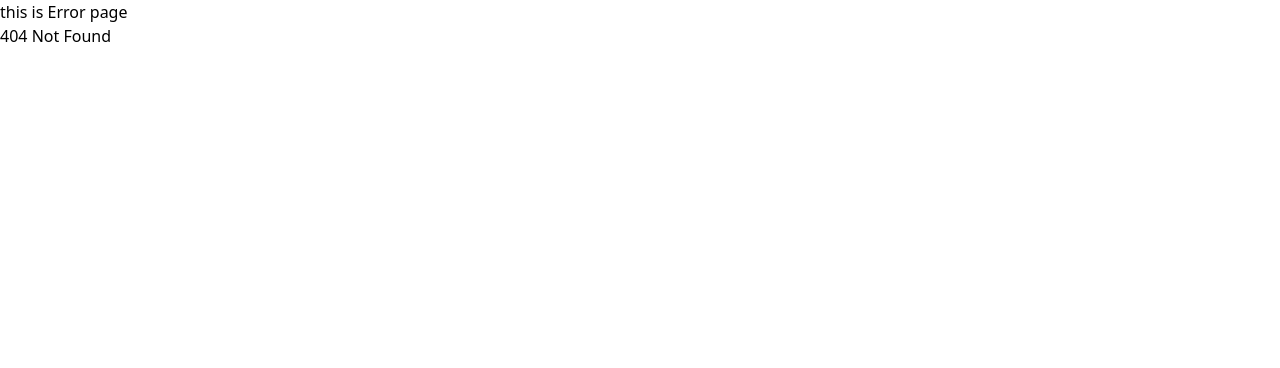
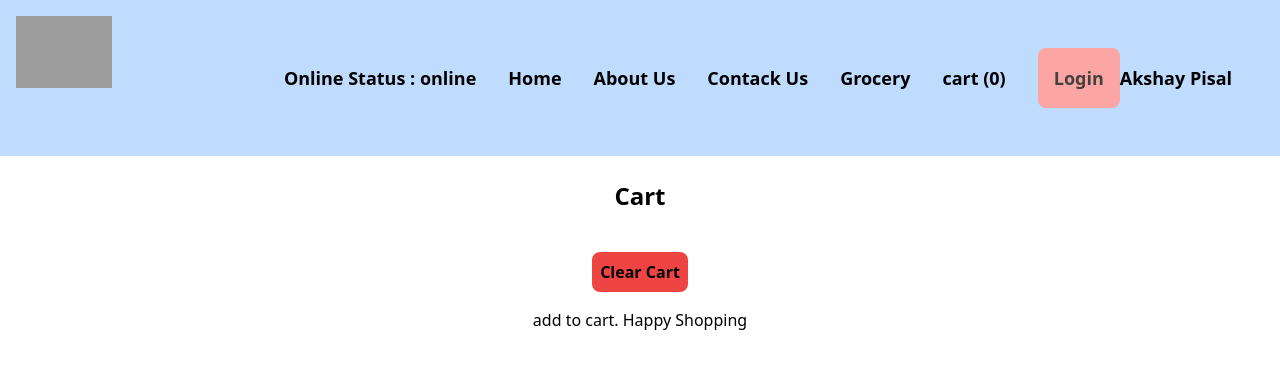
Before and after one commit to akspis/React-App, a React (Vite) app: page /cart in a window 1280 px wide. Before the commit this address had no page. Shown: the top 368 px of the page. Built offline with nearby package versions, Linux system fonts and the light colour scheme; grey boxes are pictures that could not be loaded.

Commit message:
added redux library and implemented with ne cart page

```diff
--- a/package.json
+++ b/package.json
@@ -24,8 +24,10 @@
     "tailwindcss": "^3.4.0"
   },
   "dependencies": {
+    "@reduxjs/toolkit": "^2.0.1",
     "react": "^18.2.0",
     "react-dom": "^18.2.0",
+    "react-redux": "^9.0.4",
     "react-router-dom": "^6.21.1"
   }
 }
--- a/src/Components/Body.js
+++ b/src/Components/Body.js
@@ -17,11 +17,11 @@ const Body = () => {
     const data = await fetch(SWIGGY_API);
     const jsonData = await data.json();
     setRestaurantList(
-      jsonData?.data?.cards[1]?.card?.card?.gridElements?.infoWithStyle
+      jsonData?.data?.cards[2]?.card?.card?.gridElements?.infoWithStyle
         ?.restaurants
     );
     setFilterRestuarant(
-      jsonData?.data?.cards[1]?.card?.card?.gridElements?.infoWithStyle
+      jsonData?.data?.cards[2]?.card?.card?.gridElements?.infoWithStyle
         ?.restaurants
     );
   };
@@ -36,7 +36,7 @@ const Body = () => {
 
   return (
     <>
-      {restaurantList?.length === 0 ? (
+      {filterRestuarant?.length === 0 ? (
         <Shimmer />
       ) : (
         <div className="m-4 p-4">
--- /dev/null
+++ b/src/Components/Cart.js
@@ -0,0 +1,44 @@
+import { useDispatch, useSelector } from "react-redux";
+import { clearCart } from "../Redux/cartSlice";
+import { FOOD_URL } from "../utils/constants";
+
+const Cart = () => {
+  const items = useSelector((store) => store.cart.items);
+  const dispatch = useDispatch();
+  return (
+    <div className="w-6/12 m-auto">
+      <div className="text-center m-4 p-2 font-bold text-2xl">Cart</div>
+      <div className="text-center">
+        <button
+          className="m-4 p-2 font-bold rounded-lg bg-red-500"
+          onClick={() => dispatch(clearCart())}
+        >
+          Clear Cart
+        </button>
+      </div>
+      {items.length > 0 ? (
+        <div className="">
+          {items?.map((item) => (
+            <div className="border-b-2 flex m-4 p-4">
+              <div className="w-9/12 ">
+                <span className="py-2">{item.data?.info?.name}</span> -
+                <span className="">
+                  Rs.
+                  {item.data?.info?.price / 100 ||
+                    item.data?.info?.defaultprice / 100}
+                </span>
+                <p className="py-2 text-xs">{item.data?.info?.description}</p>
+              </div>
+              <div className="3/12 w-28 mx-auto relative">
+                <img src={FOOD_URL + item.data?.info?.imageId} alt="food" />
+              </div>
+            </div>
+          ))}
+        </div>
+      ) : (
+        <div className="text-center">add to cart. Happy Shopping</div>
+      )}
+    </div>
+  );
+};
+export default Cart;
--- a/src/Components/Header.js
+++ b/src/Components/Header.js
@@ -3,11 +3,13 @@ import { LOGO_URL } from "../utils/constants";
 import { Link } from "react-router-dom";
 import useOnlineStatus from "../utils/useOnlineStatus";
 import { userContext } from "../utils/userContext";
+import { useSelector } from "react-redux";
 
 const Headers = () => {
   const [btnName, setBtnName] = useState("Login");
   const onlineStatus = useOnlineStatus();
   const { loggedInUser } = useContext(userContext);
+  const items = useSelector((store) => store.cart.items);
   return (
     <div className="header flex justify-between bg-blue-200 p-4">
       <div className="w-24">
@@ -31,7 +33,9 @@ const Headers = () => {
           <li className="px-4 hover:bg-white">
             <Link to="/grocery">Grocery</Link>
           </li>
-          <li className="px-4 hover:bg-white">Cart</li>
+          <li className="px-4 hover:bg-white">
+            <Link to="/cart">cart ({items.length})</Link>
+          </li>
           <button
             className="p-4 bg-red-300 text-stone-700 rounded-lg ml-4"
             onClick={() => {
--- a/src/Components/itemList.js
+++ b/src/Components/itemList.js
@@ -1,11 +1,14 @@
-import { useContext, useEffect } from "react";
+import { useDispatch } from "react-redux";
 import { FOOD_URL } from "../utils/constants";
-import { idContext } from "../utils/userContext";
+import { addItem } from "../Redux/cartSlice";
 
 const ItemList = (data) => {
-  const { id, setId } = useContext(idContext);
-  useEffect(() => setId((prev) => prev + 1), []);
-  console.log("hey", id);
+  const dispatch = useDispatch();
+
+  const hanleCartData = (data) => {
+    dispatch(addItem(data));
+  };
+
   return (
     <div className="border-b-2 flex m-4 p-4">
       <div className="w-9/12 ">
@@ -18,8 +21,11 @@ const ItemList = (data) => {
       </div>
       <div className="3/12 w-28 mx-auto relative">
         <img src={FOOD_URL + data.data?.info?.imageId} alt="food" />
-        <button className="absolute bg-black font-semibold rounded-lg text-white p-2 text-sm bottom-0 left-7">
-          Add + {id}
+        <button
+          className="absolute bg-black font-semibold rounded-lg text-white p-2 text-sm bottom-0 left-7"
+          onClick={() => hanleCartData(data)}
+        >
+          Add +
         </button>
       </div>
     </div>
--- /dev/null
+++ b/src/Redux/cartSlice.js
@@ -0,0 +1,23 @@
+import { createSlice } from "@reduxjs/toolkit";
+
+const cartSlice = createSlice({
+  name: "cart",
+  initialState: {
+    items: [],
+  },
+  reducers: {
+    addItem: (state, action) => {
+      state.items.push(action.payload);
+    },
+    removeItem: (state) => {
+      state.items.pop();
+    },
+    clearCart: (state) => {
+      state.items.length = 0;
+    },
+  },
+});
+
+export const { addItem, removeItem, clearCart } = cartSlice.actions;
+
+export default cartSlice.reducer;
--- /dev/null
+++ b/src/Redux/store.js
@@ -0,0 +1,10 @@
+import { configureStore } from "@reduxjs/toolkit";
+import cartReducer from "./cartSlice";
+
+const store = configureStore({
+  reducer: {
+    cart: cartReducer,
+  },
+});
+
+export default store;
```
Also changed, not shown: src/App.js (+9 -0 lines), 1 other file (tests, documents, lock files or other folders).
